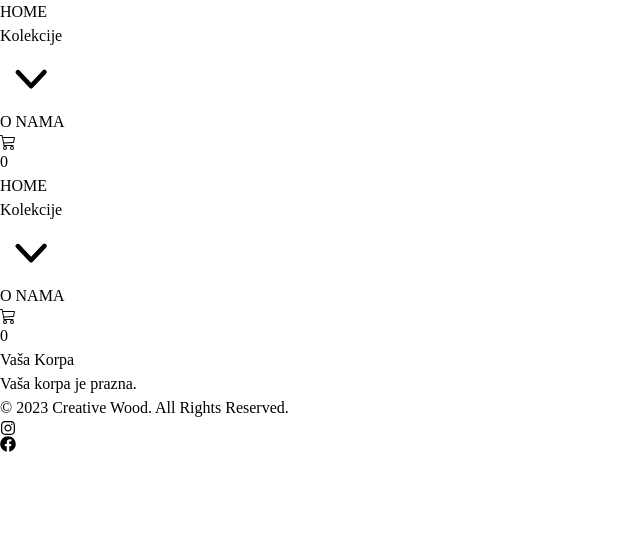
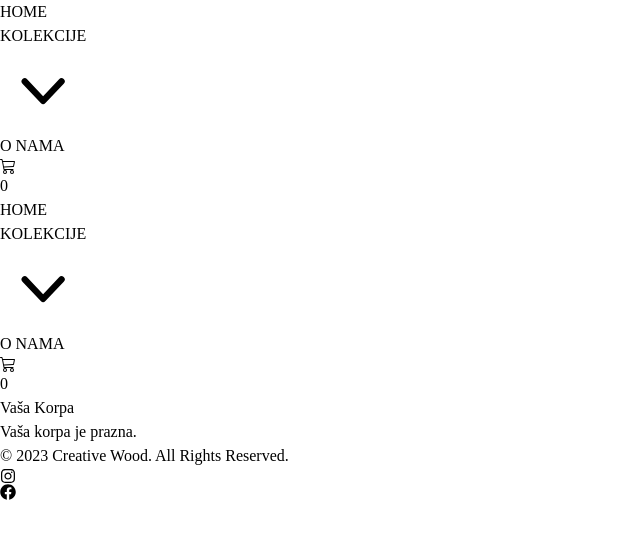
Before and after one commit to radosav-perisic/creative-wood, a React (Vite) app in the folder creative-wood/: page /cart in a window 1280 px wide. Shown: the top 538 px of the page, without its empty margins (0-640 px from the left). Built offline with nearby package versions, Linux system fonts and the light colour scheme; a web font is replaced by a local one.

Commit message:
Update Categories button styling

```diff
--- a/creative-wood/src/components/Categories.jsx
+++ b/creative-wood/src/components/Categories.jsx
@@ -24,10 +24,10 @@ export default function Kolekcije() {
   return (
     <Menu as="div" className="relative inline-block text-left">
       <div>
-        <Menu.Button className="inline-flex tracking-wide text-[#ffffff] outline outline-white/80 lg:py-0.3 px-0.5 lg:px-1.5  font-bold w-full justify-center gap-x-1.5 rounded-md bg-transparent text-sm lg:text-base hover:bg-[#1d4ed8] duration-300">
-          Kolekcije
+        <Menu.Button className="inline-flex tracking-widest text-[#ffffff]  lg:py-0.3 px-0.5 lg:px-1.5  w-full justify-center gap-x-1.5 rounded-md bg-transparent text-xl hover:bg-[#1d4ed8] duration-300">
+          KOLEKCIJE
           <ChevronDownIcon
-            className="-mr-1 mt-[0.04rem] lg:h-6 lg:w-6 h-5 w-5 text-white"
+            className="-mr-1 mt-[0.2rem] lg:h-6 lg:w-6 h-5 w-5 text-white"
             aria-hidden="true"
           />
         </Menu.Button>
```
